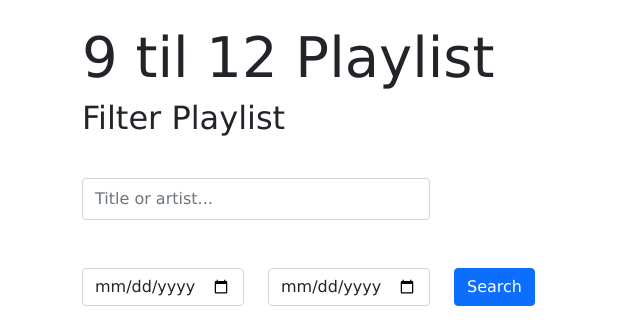
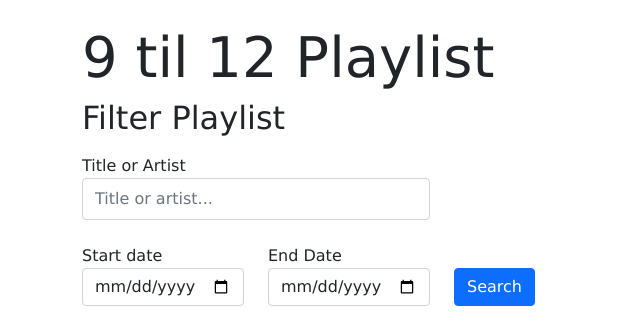
Before and after one commit to caninejoshua/django_playlist, a Django app: page / in a window 1280 px wide. Shown: the part 54-383 px from the top of the page, without its empty margins (0-640 px from the left). Run offline with Django 5.2, Linux system fonts and the light colour scheme; data comes from the database, SQL or seed files in the repository.

Commit message:
Show filter values in input elements

```diff
--- a/mysite/settings.py
+++ b/mysite/settings.py
@@ -37,6 +37,7 @@ INSTALLED_APPS = [
     'django.contrib.sessions',
     'django.contrib.messages',
     'django.contrib.staticfiles',
+
     'blog',
     'playlist',
 ]
--- a/playlist/templates/playlist/home.html
+++ b/playlist/templates/playlist/home.html
@@ -6,18 +6,14 @@
     </div>
 
     <h2>Filter Playlist</h2>
+
     <div class="row">
-        <form method="GET" action=".">
+        <form method="GET">
 
             <div class="row">
                 <div class="col-md-4 col-lg-4 mt-2 mb-4">
-                    <label for="TextSearch"><span class="filter-value">{{ tlabel }}</span></label>
-                    <input class="form-control py-2" type="search" id= "TextSearch" name="title_or_artist" placeholder="Title or artist..." />
-                    <!--
-                        class
-                        border-right-0 border
-
-                    -->
+                    <label for="TextSearch">Title or Artist</label>
+                    <input class="form-control py-2" type="search" id= "TextSearch" name="title_or_artist" placeholder="Title or artist..." value="{{ tlabel }}" />
                 </div>
             </div>
 
@@ -25,13 +21,13 @@
             <div class="row">
 
                 <div class="col-md-2 col-lg-2">
-                    <label for="playedOnMin"><span class="filter-value">{{ slabel }}</span></label>
-                    <input type="date" class="form-control" id="playedOnMin" name="date_min">
+                    <label for="playedOnMin">Start date</label>
+                    <input type="date" class="form-control" id="playedOnMin" name="date_min" value="{{ slabel }}">
                 </div>
 
                 <div class="col-md-2 col-lg-2">
-                    <label for="playedOnMax"><span class="filter-value">{{ elabel }}</span></label>
-                    <input type="date" class="form-control" id="playedOnMax" name="date_max">
+                    <label for="playedOnMax">End Date</label>
+                    <input type="date" class="form-control" id="playedOnMax" name="date_max" value="{{ elabel }}">
                 </div>
 
                 <div class="col-md-2 col-lg-2 mt-4">
@@ -40,6 +36,7 @@
             </div>
         </form>
     </div>
+
 
 </div>
 
--- a/playlist/views.py
+++ b/playlist/views.py
@@ -20,19 +20,19 @@ def home(request):
         qs = qs.filter(Q(title__icontains=title_or_artist_query)
                        | Q(artist__name__icontains=title_or_artist_query)
                        ).distinct()
-        tlabel = f"Title or artist contains: {title_or_artist_query}"
+        tlabel = title_or_artist_query
     else:
         tlabel = ""
 
     if is_valid_queryparam(date_min):
         qs =  qs.filter(played_on__gte=date_min)
-        slabel = f"From {date_min}"
+        slabel = date_min
     else:
         slabel=""
 
     if is_valid_queryparam(date_max):
         qs =  qs.filter(played_on__lte=date_max)
-        elabel = f"To {date_max}"
+        elabel = date_max
     else:
         elabel= ""
 
@@ -43,6 +43,7 @@ def home(request):
          "elabel": elabel,
          "tlabel": tlabel
          }
+
     return render(request, 'playlist/home.html', context)
 
 
```
